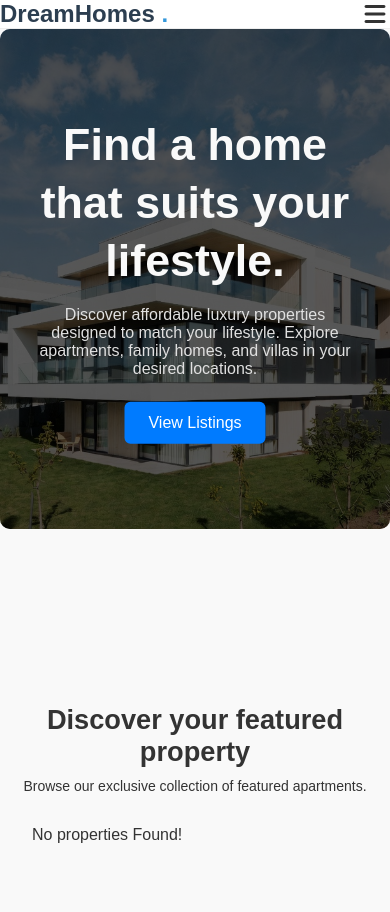
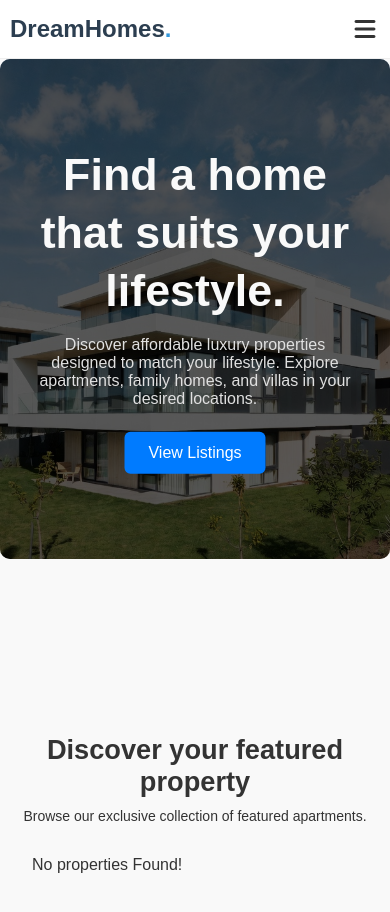
Before and after one commit to ghost-sys-coder/fullstack-vanilla-javascript-realestate-web-app, a website with bundled scripts: page public/index.html in a window 390 px wide. Shown: the top 912 px of the page. Built offline with nearby package versions, Linux system fonts and the light colour scheme; files whose address does not match are found by name.

Commit message:
fixing navbar padding

```diff
--- a/public/components/navbar.html
+++ b/public/components/navbar.html
@@ -1,5 +1,8 @@
 <div class="container" id="navbar-container">
-    <h1 class="logo">DreamHomes <span>.</span></h1>
+    <h1 class="logo">
+        <a href="/">DreamHomes</a>
+        <span>.</span>
+    </h1>
     <nav class="nav-links" id="nav-links">
         <a class="nav-link" href="/">Home</a>
         <a class="nav-link" href="/property">Property</a>
--- a/public/globals.css
+++ b/public/globals.css
@@ -81,9 +81,23 @@ a {
   position: relative;
 }
 
+@media (max-width: 991px) {
+  .navbar .container {
+    padding: 15px 10px;
+  }
+}
+
 .logo {
   color: #2c3e50;
   font-size: 1.8rem;
+  display: flex;
+  gap: 0;
+  justify-content: center;
+  align-items: center;
+}
+
+.logo a {
+  color: #2c3e50;
 }
 
 .logo span {
```
